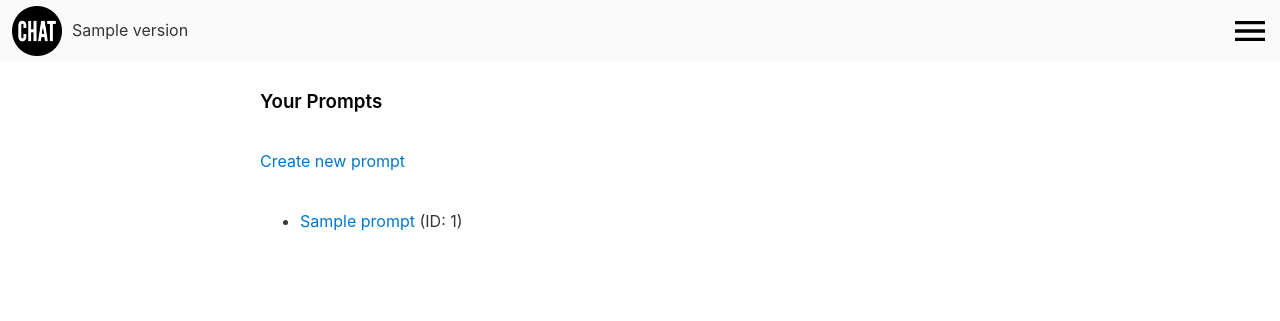
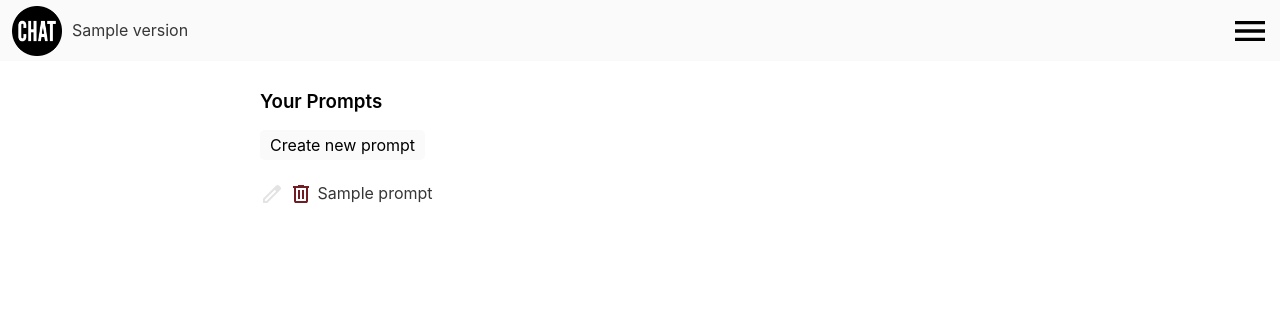
Before and after one commit to diversen/chat-client, a Python web app: template chat_client/templates/prompts/list.html in a window 1280 px wide. Shown: the top 321 px of the page. Run offline with Jinja, Linux system fonts and the light colour scheme; the template is opened without the code that fills it: most values are stand-ins (such as "Sample title", 1, 10 or a date in 2020).

Commit message:
simple style custom prompt

```diff
--- a/chat_client/templates/base.html
+++ b/chat_client/templates/base.html
@@ -67,6 +67,7 @@
     <div class="main-menu-overlay">
         <a href="/user/logout">Log out</a>
         <a href="/user/profile">Profile</a>
+        <a href="/prompt">Custom Prompts</a>
     </div>
     {% endif %}
 
--- a/chat_client/templates/prompts/create.html
+++ b/chat_client/templates/prompts/create.html
@@ -34,7 +34,7 @@
             if (res.error) {
                 Flash.setMessage(res.message, 'error');
             } else {
-                window.location.href = `/prompt/${res.prompt_id}`;
+                window.location.href = `/prompt`;
             }
         } catch (e) {
             Flash.setMessage('An error occurred. Try again later.', 'error');
--- a/chat_client/templates/prompts/edit.html
+++ b/chat_client/templates/prompts/edit.html
@@ -30,7 +30,7 @@
         if (res.error) {
             Flash.setMessage(res.message, 'error');
         } else {
-            window.location.href = '/prompt/{{ prompt.prompt_id }}';
+            window.location.href = '/prompt';
         }
     });
 </script>
--- a/chat_client/templates/prompts/list.html
+++ b/chat_client/templates/prompts/list.html
@@ -4,18 +4,85 @@
 <main class="default-container">
     <h3>Your Prompts</h3>
 
-    <p><a href="/prompt/create">Create new prompt</a></p>
+    <div class="action-links">
+        <a class="action-link" href="/prompt/create">Create new prompt</a>
+    </div>
 
-    {% if prompts %}
-    <ul>
+    <div class="prompt-list">
+        {% if prompts %}
+
         {% for p in prompts %}
-        <li>
-            <a href="/prompt/{{ p.prompt_id }}">{{ p.title }}</a> (ID: {{ p.prompt_id }})
-        </li>
+        <div class="prompt">
+
+            <a class="svg-container" href="/prompt/{{ p.prompt_id }}/edit">
+                <svg xmlns="http://www.w3.org/2000/svg" height="24px" viewBox="0 -960 960 960" width="24px"
+                    fill="#e3e3e3">
+                    <path
+                        d="M200-200h57l391-391-57-57-391 391v57Zm-80 80v-170l528-527q12-11 26.5-17t30.5-6q16 0 31 6t26 18l55 56q12 11 17.5 26t5.5 30q0 16-5.5 30.5T817-647L290-120H120Zm640-584-56-56 56 56Zm-141 85-28-29 57 57-29-28Z" />
+                </svg>
+            </a>
+            <a class="delete svg-container delete-btn" data-id="{{ p.prompt_id }}" href="#">
+                <svg xmlns="http://www.w3.org/2000/svg" height="24px" viewBox="0 -960 960 960" width="24px"
+                    fill="#e8eaed">
+                    <path
+                        d="M280-120q-33 0-56.5-23.5T200-200v-520h-40v-80h200v-40h240v40h200v80h-40v520q0 33-23.5 56.5T680-120H280Zm400-600H280v520h400v-520ZM360-280h80v-360h-80v360Zm160 0h80v-360h-80v360ZM280-720v520-520Z">
+                    </path>
+                </svg>
+            </a>
+            </span>
+            <span class="prompt-title">{{ p.title }}</span>
+        </div>
         {% endfor %}
-    </ul>
+    </div>
     {% else %}
     <p>You don't have any prompts yet.</p>
     {% endif %}
 </main>
+
+<script type="module">
+    import { Flash } from '/static/js/flash.js';
+    import { Requests } from '/static/js/requests.js';
+
+    document.querySelectorAll('.delete-btn').forEach(btn => {
+        btn.addEventListener('click', async function (event) {
+            event.preventDefault();
+            const promptId = this.getAttribute('data-id');
+            if (!promptId) {
+                Flash.setMessage('Prompt ID is missing.', 'error');
+                return;
+            }
+            if (!confirm('Are you sure you want to delete this prompt?')) return;
+            const res = await Requests.asyncPostJson(`/prompt/${promptId}/delete`, {});
+            if (res.error) {
+                Flash.setMessage(res.message, 'error');
+            } else {
+                window.location.href = '/prompt';
+            }
+        });
+    });
+</script>
+<style>
+    .prompt-list {
+        margin: 20px 0;
+    }
+
+    .prompt-title {
+        display: inline-block;
+        white-space: nowrap;
+        overflow: hidden;
+        text-overflow: ellipsis;
+        max-width: 90%;
+    }
+
+    .prompt {
+        display: flex;
+        gap: 0.3em;
+    }
+
+    a.svg-container {
+        display: inline-flex;
+        align-items: center;
+        justify-content: center;
+    }
+</style>
 {% endblock content %}
```
Also changed, not shown: chat_client/templates/prompts/detail.html (+7 -4 lines).
